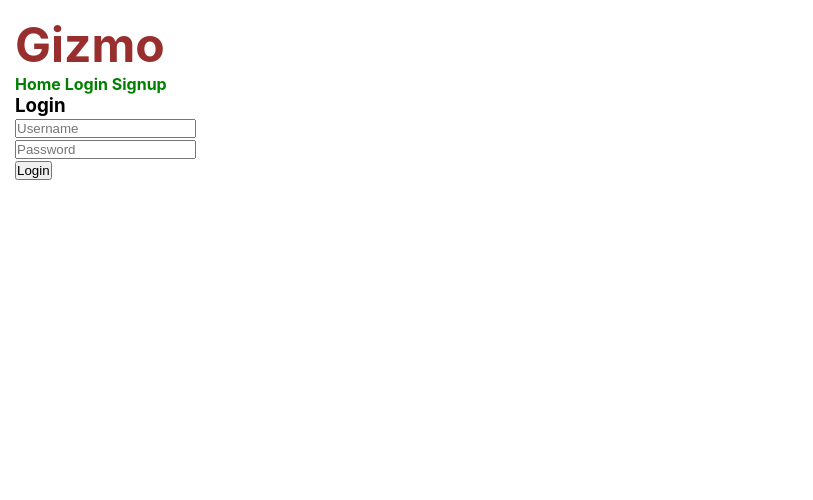
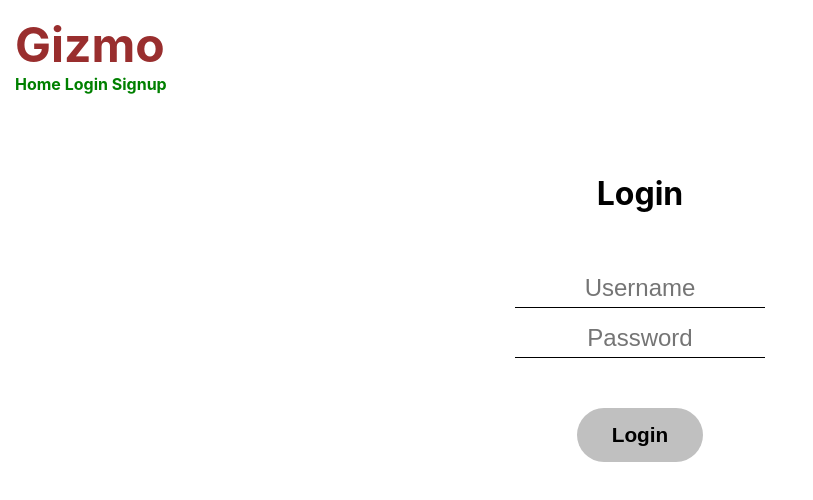
Before and after one commit to moathdlaimi/gizmo, a React (Create React App) app: page /login in a window 1280 px wide. Shown: the top 500 px of the page, without its empty margins (0-813 px from the left). Built offline with nearby package versions, Linux system fonts and the light colour scheme; no server answers.

Commit message:
added css to the login/sign forms

```diff
--- a/src/components/Login.js
+++ b/src/components/Login.js
@@ -1,5 +1,6 @@
 import React from 'react'
-import axios from "axios";
+import axios from "axios"
+import '../css/Login.css'
 
 class Login extends React.Component {
   state = {
@@ -44,17 +45,16 @@ class Login extends React.Component {
 
   render () {
     return (
-      <>
-        <h3>Login</h3>
-        <div>
-          <form onSubmit={this.createSession}>
-            <input  type="text" onChange={this.onChangeUsername} placeholder="Username" required/><br/>
-            <input  type="password" onChange={this.onChangePassword} placeholder="Password" required/><br/>
-            <input type="submit" value="Login"/>
+
+        <div className="login-div">
+        <h1>Login</h1>
+          <form onSubmit={this.createSession} className="login-form">
+            <input  className="login-input" type="text" onChange={this.onChangeUsername} placeholder="Username" required/><br/>
+            <input  className="login-input" type="password" onChange={this.onChangePassword} placeholder="Password" required/><br/>
+            <input className="login-submit-btn" type="submit" value="Login"/>
 
           </form>
-        </div>
-      </>
+      </div>
     )
   }
 }
--- a/src/components/Signup.js
+++ b/src/components/Signup.js
@@ -1,5 +1,6 @@
 import React from 'react'
 import axios from "axios";
+import '../css/Signup.css'
 
 class Signup extends React.Component {
   state = {
@@ -40,18 +41,15 @@ class Signup extends React.Component {
 
   render () {
     return (
-    <div>
-      <h3>Signup</h3>
+      <div className="signup-div">
+        <h1>Signup</h1>
+          <form onSubmit={this.createUser} className="signup-form">
+            <input className="signup-input" onKeyUp={this.createName} type="text" placeholder="Username" required/><br/>
+            <input className="signup-input" onKeyUp={this.createPassword} type="password" placeholder="Password" required/><br/>
+            <input className="signup-submit-btn" type="submit" value="Create New User"/>
+          </form>
+      </div>
 
-      <div>
-        <form onSubmit={this.createUser}>
-          <input onKeyUp={this.createName} type="text" placeholder="Username" required/><br/>
-          <input onKeyUp={this.createPassword} type="password" placeholder="Password" required/><br/>
-          <input type="submit" value="Create New User"/>
-
-        </form>
-      </div>
-    </div>
     )
   }
 }
--- /dev/null
+++ b/src/css/Login.css
@@ -0,0 +1,43 @@
+
+.login-div{
+  text-align: center;
+  margin-top: 10vh;
+}
+
+
+.login-form{
+  height: 50vh;
+  margin-top: 50px;
+}
+
+.login-input{
+  text-align: center;
+  margin: 5px;
+  border: none;
+  border-bottom: 1px solid black;
+  width: 20%;
+  height: 10%;
+  font-size: 1.5em;
+
+}
+
+.login-input:focus{
+  border-bottom: 3px solid #992e2e;
+  outline: none;
+  width: 30%;
+}
+
+.login-submit-btn{
+  margin-top: 45px;
+  padding: 15px 35px;
+  font-size: 1.3em;
+  font-weight: bold;
+  border-radius: 50px;
+  border: none;
+  background-color: silver;
+}
+
+.login-submit-btn:hover{
+
+  background-color: #992e2e;
+}
--- /dev/null
+++ b/src/css/Signup.css
@@ -0,0 +1,43 @@
+
+.signup-div{
+  text-align: center;
+  margin-top: 10vh;
+}
+
+
+.signup-form{
+  height: 50vh;
+  margin-top: 50px;
+}
+
+.signup-input{
+  text-align: center;
+  margin: 5px;
+  border: none;
+  border-bottom: 1px solid black;
+  width: 20%;
+  height: 10%;
+  font-size: 1.5em;
+
+}
+
+.signup-input:focus{
+  border-bottom: 3px solid #992e2e;
+  outline: none;
+  width: 30%;
+}
+
+.signup-submit-btn{
+  margin-top: 45px;
+  padding: 15px 35px;
+  font-size: 1.3em;
+  font-weight: bold;
+  border-radius: 50px;
+  border: none;
+  background-color: silver;
+}
+
+.signup-submit-btn:hover{
+
+  background-color: #992e2e;
+}
```
